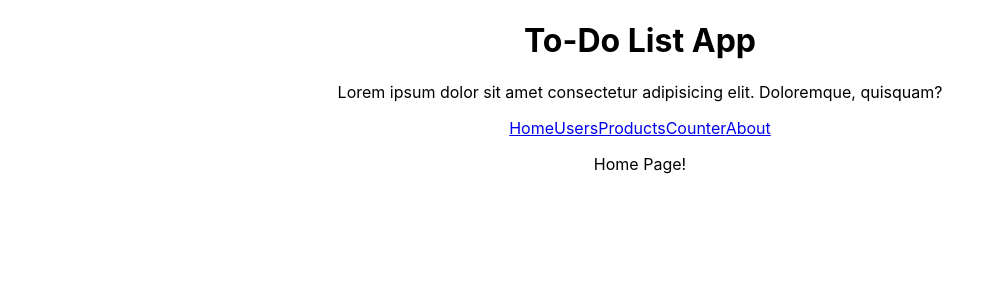
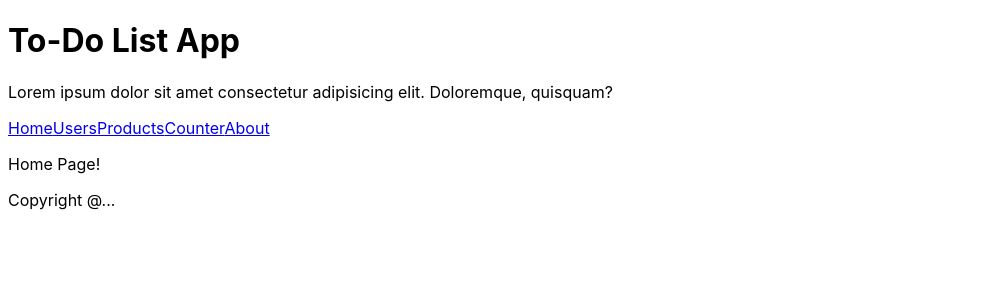
Before and after one commit to vladtymo/React-ToDo-List-SPU111, a React (Create React App) app: page / in a window 1280 px wide. Shown: the top 300 px of the page, without its empty margins (0-997 px from the left). Built offline with nearby package versions, Linux system fonts and the light colour scheme.

Commit message:
Improve base route structure

```diff
--- a/src/App.jsx
+++ b/src/App.jsx
@@ -2,27 +2,24 @@ import { Link } from 'react-router-dom';
 import './App.css';
 import Counter from './components/Counter';
 import UserList from './components/UserList';
+import About from './components/About';
+import Products from './components/Products';
 import Layout from './components/Layout';
+
+import { Route, Routes } from "react-router-dom";
 
 function App() {
     return (
-        <div className="App">
-            <h1>To-Do List App</h1>
-            <p>Lorem ipsum dolor sit amet consectetur adipisicing elit. Doloremque, quisquam?</p>
-
-            <nav>
-                <Link to="">Home</Link>
-                <Link to="users">Users</Link>
-                <Link to="products">Products</Link>
-                <Link to="counter">Counter</Link>
-                <Link to="about">About</Link>
-            </nav>
-
-            {/* <Counter />
-            <UserList /> */}
-
-            <Layout />
-        </div>
+        <Routes>
+            <Route path="/" element={<Layout />}>
+                <Route index element={<p>Home Page!</p>}></Route>
+                <Route path="counter" element={<Counter />}></Route>
+                <Route path="users" element={<UserList />}></Route>
+                <Route path="about" element={<About />}></Route>
+                <Route path="products" element={<Products />}></Route>
+                <Route path="*" element={<p>Page Not Found!</p>}></Route>
+            </Route>
+        </Routes>
     );
 }
 
--- a/src/components/Layout.jsx
+++ b/src/components/Layout.jsx
@@ -1,22 +1,25 @@
-import { Outlet, Route, Routes } from "react-router-dom";
-import Counter from "./Counter";
-import UserList from "./UserList";
-import About from "./About";
-import Products from "./Products";
+import { Outlet } from "react-router-dom";
+import Menu from "./Menu";
 
 function Layout() {
     return (
-        <div>
-            <Routes>
-                <Route exact path="/" element={<p>Home Page!</p>}></Route>
-                <Route path="/counter" element={<Counter />}></Route>
-                <Route path="/users" element={<UserList />}></Route>
-                <Route path="/about" element={<About />}></Route>
-                <Route path="/products" element={<Products />}></Route>
-            </Routes>
+        <>
+            <header>
+                <h1>To-Do List App</h1>
+                <p>Lorem ipsum dolor sit amet consectetur adipisicing elit. Doloremque, quisquam?</p>
+            </header>
+
+            <Menu />
+
+            {/* <Counter />
+            <UserList /> */}
 
             <Outlet />
-        </div>
+
+            <footer>
+                Copyright @...
+            </footer>
+        </>
     );
 }
 
--- /dev/null
+++ b/src/components/Menu.jsx
@@ -0,0 +1,15 @@
+import React from 'react'
+import { Link } from 'react-router-dom'
+
+export default function Menu() {
+    return (
+        <nav>
+            <Link to="">Home</Link>
+            <Link to="users">Users</Link>
+            <Link to="products">Products</Link>
+            <Link to="counter">Counter</Link>
+            <Link to="about">About</Link>
+        </nav>
+
+    )
+}
--- a/src/components/Products.jsx
+++ b/src/components/Products.jsx
@@ -1,6 +1,6 @@
 import React, { useEffect, useState } from 'react'
 
-const api = 'https://shopwebapispu111.azurewebsites.net/api/products/all';
+//const api = 'https://shopwebapispu111.azurewebsites.net/api/products/all';
 
 export default function Products() {
 
@@ -10,7 +10,7 @@ export default function Products() {
         async function fetchData() {
             console.log("Products conponent is mounted...");
 
-            const res = await fetch(api);
+            const res = await fetch(process.env.REACT_APP_ALL_PRODUCTS);
             const users = await res.json();
 
             setUsers(users);
--- a/src/index.js
+++ b/src/index.js
@@ -5,6 +5,7 @@ import App from './App';
 import { BrowserRouter } from 'react-router-dom';
 
 const root = ReactDOM.createRoot(document.getElementById('root'));
+
 root.render(
     // <React.StrictMode>
     <BrowserRouter>
```
Also changed, not shown: package.json (line endings or trailing spaces), 2 other files (tests, documents, lock files or other folders).
